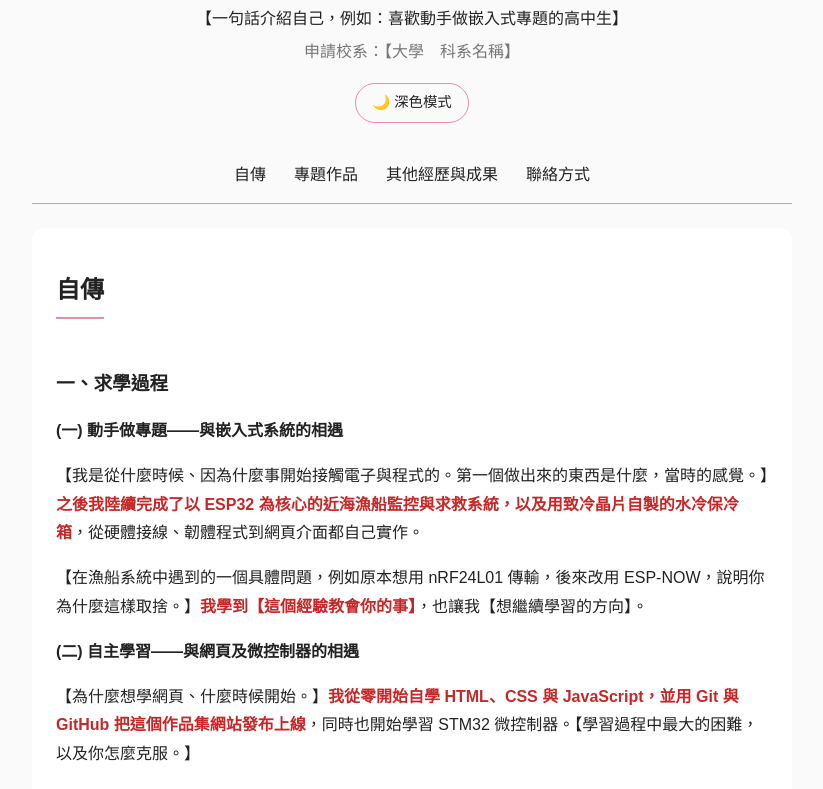
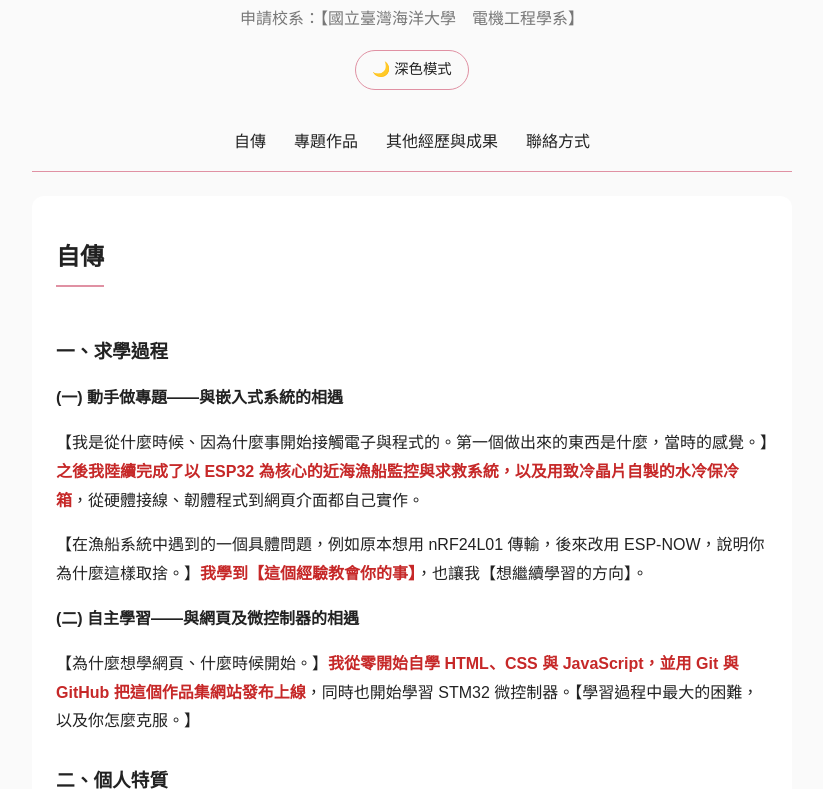
Before and after one commit to youenc120-ux/youenc120-ux.github.io, a plain HTML site: page index.html in a window 1280 px wide. Shown: the part 147-936 px from the top of the page, without its empty margins (228-1051 px from the left). Drawn offline with Linux system fonts and the light colour scheme.

Commit message:
更新頁首內容，修正申請校系文字以提供正確資訊

```diff
--- a/index.html
+++ b/index.html
@@ -11,8 +11,7 @@
   <!-- ===== 頁首 ===== -->
   <header>
     <h1>陳侑恩</h1>
-    <p class="subtitle">【一句話介紹自己，例如：喜歡動手做嵌入式專題的高中生】</p>
-    <p class="apply">申請校系：【大學　科系名稱】</p>
+    <p class="apply">申請校系：【國立臺灣海洋大學　電機工程學系】</p>
     <button id="theme-btn">🌙 深色模式</button>
   </header>
 
```
